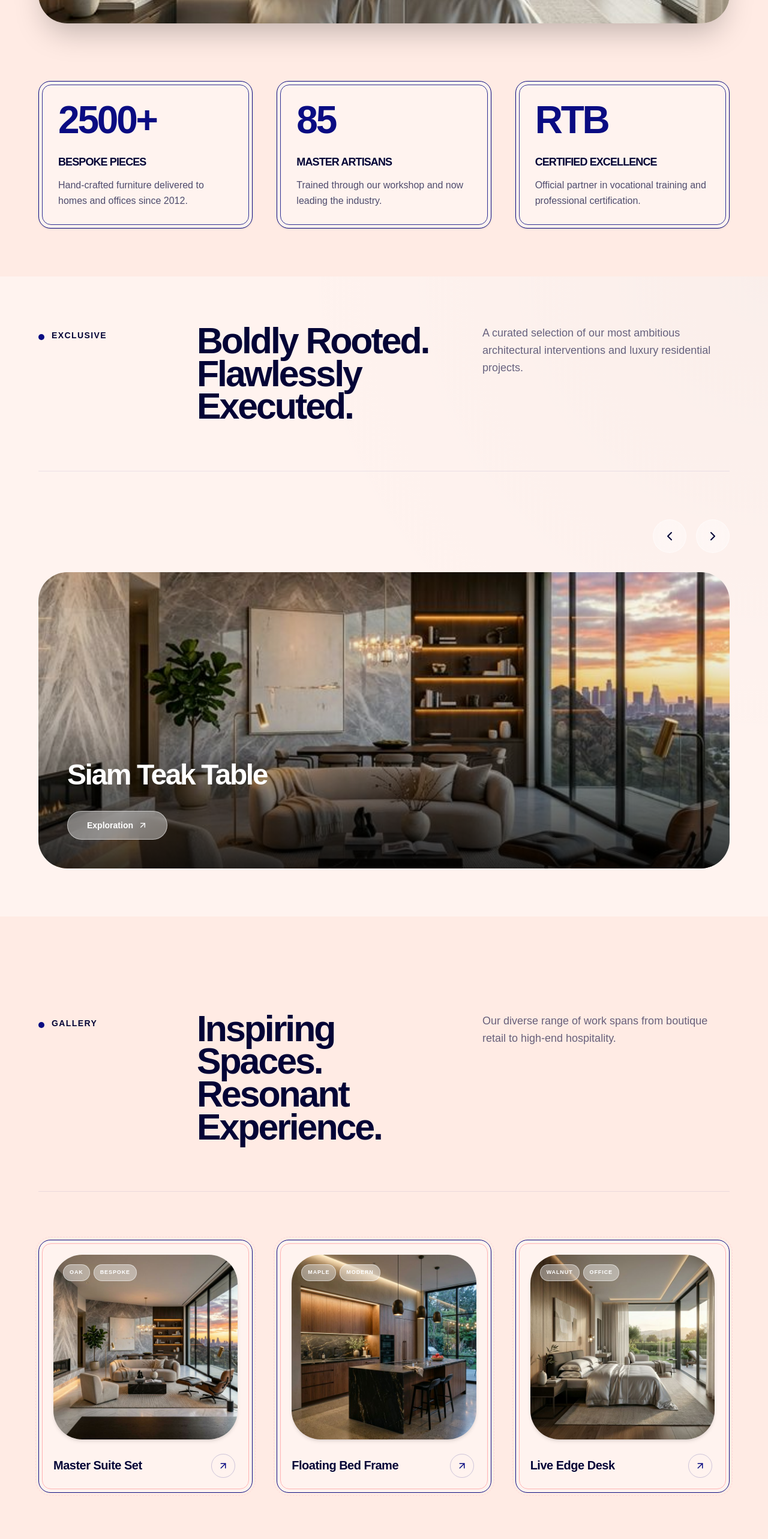
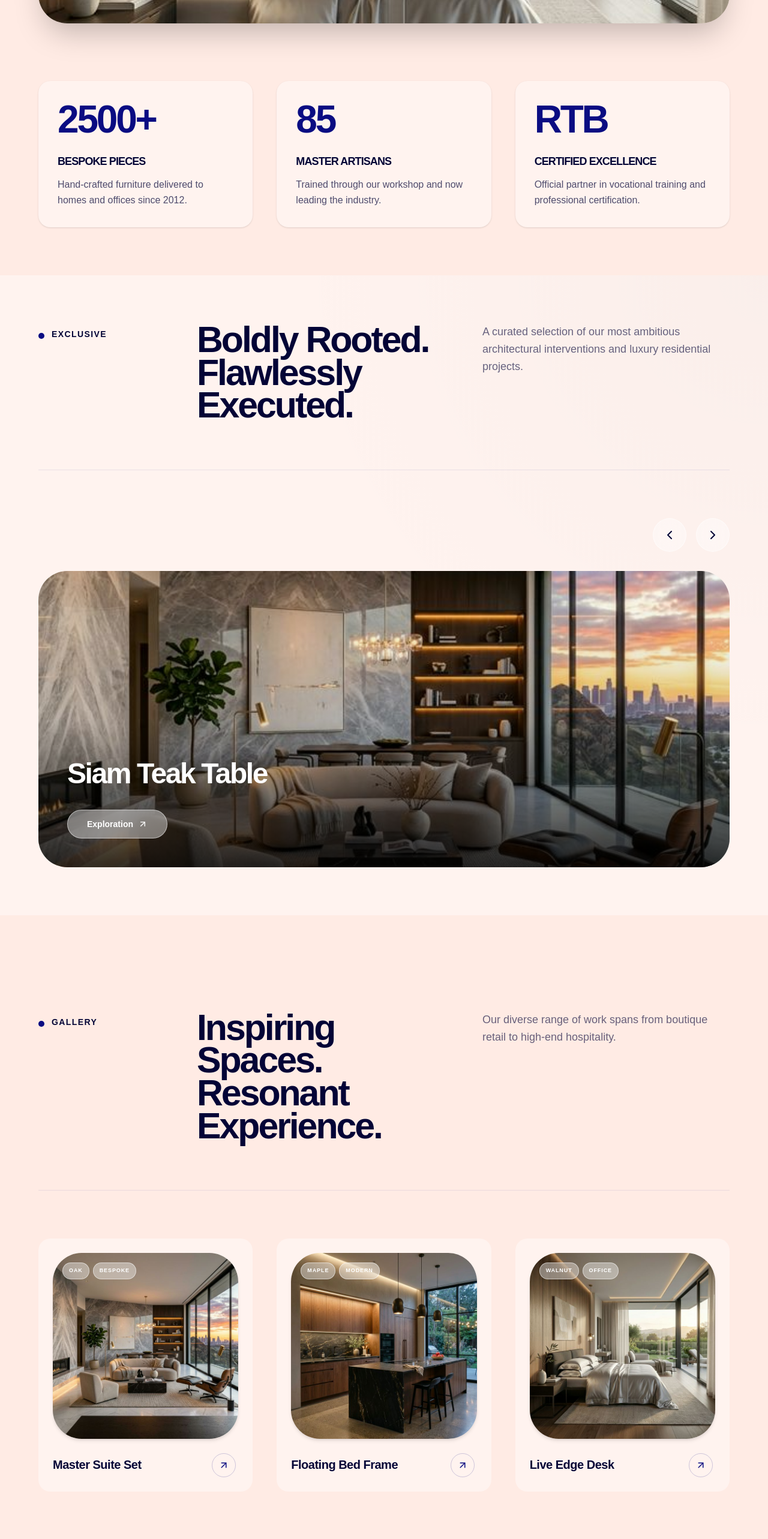
Before and after one commit to Backup-Labs/EMPC-AMANI, a Next.js app: page / in a window 1280 px wide. Shown: the part 1660-4226 px from the top of the page at 60% size. Built offline with nearby package versions, Linux system fonts and the light colour scheme; a web font is replaced by a local one.

Commit message:
removed the borders

```diff
--- a/src/app/globals.css
+++ b/src/app/globals.css
@@ -104,52 +104,17 @@
 /* Layered & Architectural Border Cards */
 .card-double-border {
   position: relative;
-  border: 1.5px solid var(--primary);
   border-radius: var(--radius-lg);
   background: var(--muted);
   z-index: 1;
 }
 
-.card-double-border::before {
-  content: "";
-  position: absolute;
-  inset: 5px;
-  border: 1.5px solid var(--primary);
-  border-radius: calc(var(--radius-lg) - 5px);
-  pointer-events: none;
-  z-index: 2;
-  opacity: 0.85;
-}
-
 .card-layered {
   position: relative;
-  border: 1.5px solid var(--primary);
   border-radius: var(--radius-lg);
   background: var(--muted);
   z-index: 1;
   transition: transform 0.3s cubic-bezier(0.16, 1, 0.3, 1), box-shadow 0.3s cubic-bezier(0.16, 1, 0.3, 1);
-}
-
-.card-layered::before {
-  content: "";
-  position: absolute;
-  inset: 5px;
-  border: 1.5px solid var(--accent-coral);
-  border-radius: calc(var(--radius-lg) - 5px);
-  pointer-events: none;
-  z-index: 2;
-}
-
-.card-layered::after {
-  content: "";
-  position: absolute;
-  inset: -6px;
-  border: 1.5px dashed var(--accent-pink);
-  border-radius: calc(var(--radius-lg) + 6px);
-  pointer-events: none;
-  opacity: 0.6;
-  z-index: -1;
-  transition: opacity 0.3s ease;
 }
 
 .card-layered:hover {
@@ -159,7 +124,6 @@
 
 /* Solid Offset Shadow Cards (Neobrutalism/Architectural) */
 .card-offset-border {
-  border: 1.5px solid var(--primary);
   border-radius: var(--radius-lg);
   background: var(--muted);
   box-shadow: 6px 6px 0px var(--primary);
```
Also changed, not shown: public/logo.jpg (added).
